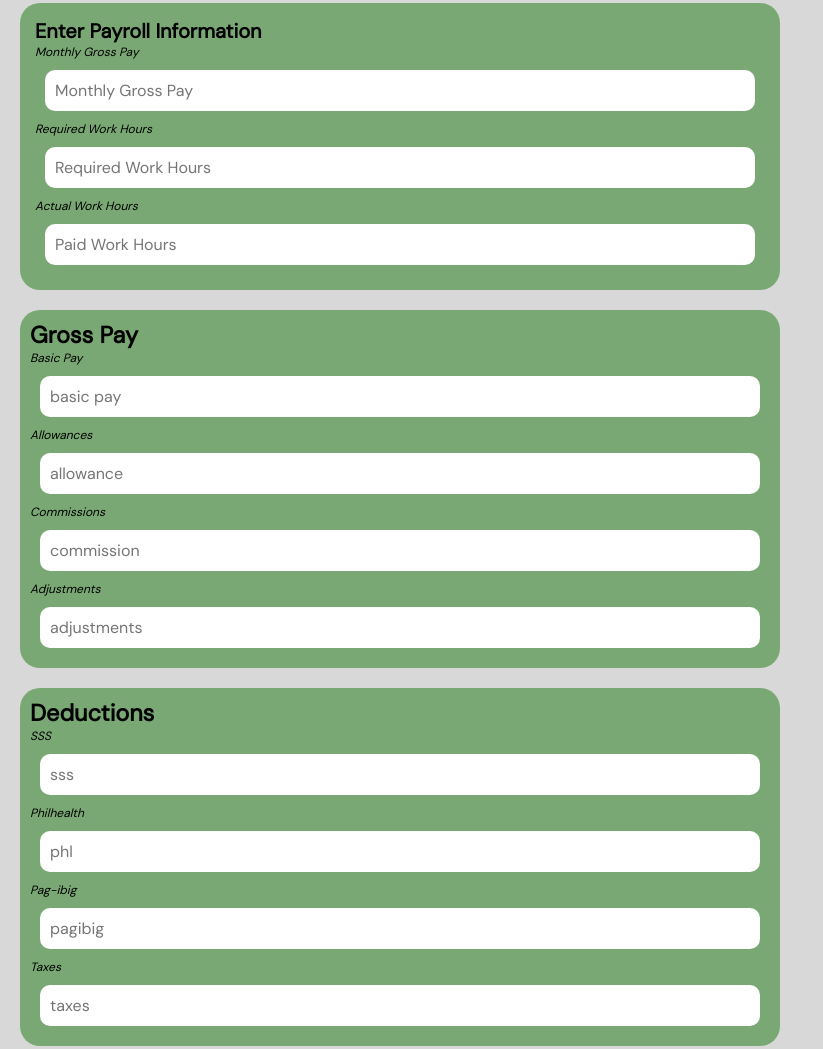
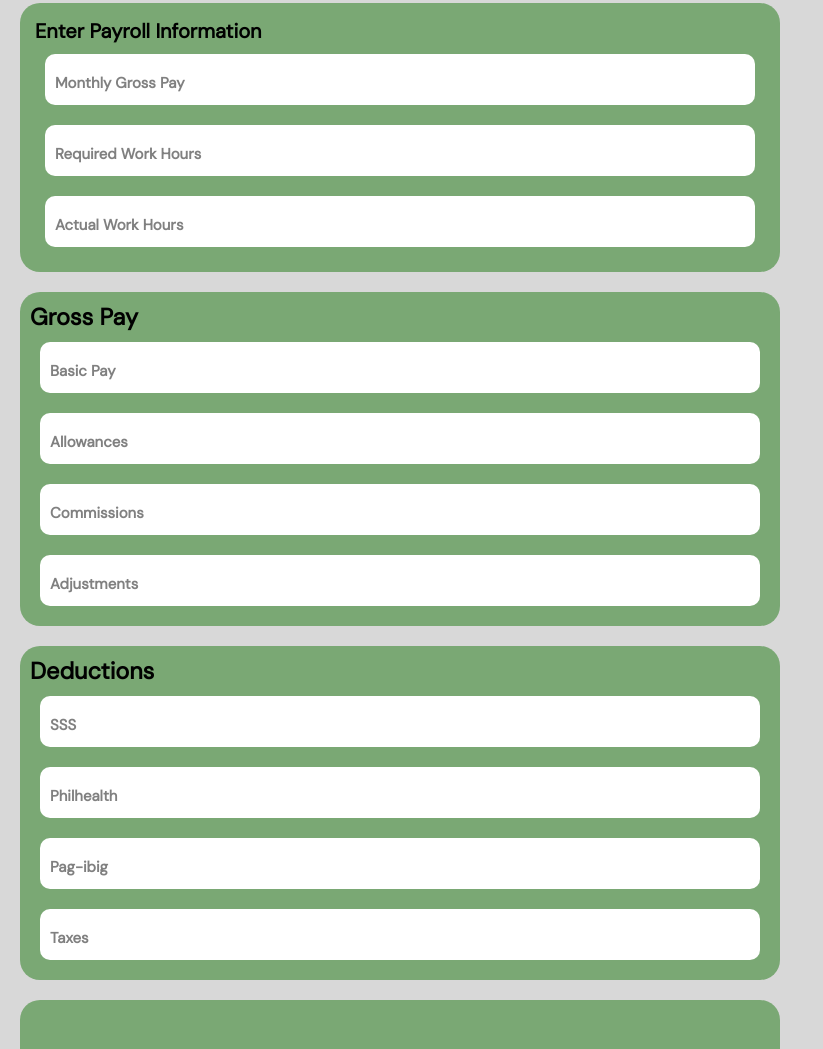
Before and after one commit to atmagat001/payroll, a website: page index.html in a window 1280 px wide. Shown: the part 205-1254 px from the top of the page, without its empty margins (0-823 px from the left). Drawn offline with Linux system fonts and the light colour scheme.

Commit message:
adjusted the design

```diff
--- a/index.html
+++ b/index.html
@@ -31,12 +31,29 @@
 
         <div class="payroll-info wrapper " >
             <h4>Enter Payroll Information</h4>
-            <label for="">Monthly Gross Pay</label>
-            <input type="text" id="monthlyPay" placeholder="Monthly Gross Pay">
-            <label for="">Required Work Hours</label>
-            <input type="text" id="requiredHours" placeholder="Required Work Hours">
-            <label for="">Actual Work Hours</label>
-            <input type="text" id="actualHours" placeholder="Paid Work Hours">
+            <div class="input-box">
+
+                <input type="text" id="monthlyPay" required="true" placeholder="">
+                <span for="">Monthly Gross Pay</span>
+
+            </div>
+
+            <div class="input-box">
+            <input type="text" id="requiredHours" required="true" placeholder="">
+            <span for="">Required Work Hours</span>
+
+
+
+            </div>
+
+            <div class="input-box">
+                <input type="text" id="actualHours" required="true" placeholder="">
+                <span for="">Actual Work Hours</span>
+            </div>
+
+
+
+
 
 
 
@@ -47,19 +64,61 @@
 
         <div class="wrapper-detail wrapper">
             <h3>Gross Pay</h3>
-            <label for="">Basic Pay</label><input type="text" id="basic"  placeholder="basic pay">
-            <label for="">Allowances</label><input type="text" id="allowance" placeholder="allowance" >
-            <label for="">Commissions</label><input type="text" id="commission" placeholder="commission">
-            <label for="">Adjustments</label><input type="text" id="adjustments" placeholder="adjustments">
+            <div class="input-box">
+                <input type="text" id="basic"  required="false" placeholder="">
+                <span for="">Basic Pay</span>
+
+            </div>
+
+            <div class="input-box">
+                <input type="text" id="allowance" required="false" placeholder="" >
+                <span for="">Allowances</span>
+
+            </div>
+
+            <div class="input-box">
+                <input type="text" id="commission" required="false" placeholder="">
+                <span for="">Commissions</span>
+
+            </div>
+
+           <div class="input-box">
+                <input type="text" id="adjustments" required="false" placeholder="">
+                <span for="">Adjustments</span>
+           </div>
+
+
+
 
         </div>
 
         <div class="wrapper-detail wrapper">
+
             <h3>Deductions</h3>
-            <label for="">SSS</label><input type="text" id="sss"  placeholder="sss">
-            <label for="">Philhealth</label><input type="text" id="phl" placeholder="phl">
-            <label for="">Pag-ibig</label><input type="text" id="pagibig" placeholder="pagibig">
-            <label for="">Taxes</label><input type="text" id="taxes" placeholder="taxes">
+
+            <div class="input-box">
+                <input type="text" id="sss" required="false" placeholder="">
+                <span for="">SSS</span>
+
+            </div>
+
+            <div class="input-box">
+                <input type="text" id="phl" required="false" placeholder="">
+                <span for="">Philhealth</span>
+            </div>
+
+            <div class="input-box">
+                <input type="text" id="pagibig" required="false" placeholder="">
+                <span for="">Pag-ibig</span>
+            </div>
+
+            <div class="input-box">
+                <input type="text" id="taxes" required="false" placeholder="">
+                <span for="">Taxes</span>
+            </div>
+
+
+
 
         </div>
 
--- a/styles.css
+++ b/styles.css
@@ -29,7 +29,7 @@
 input {
  margin: 10px;
  border: none;
- padding: 10px;
+ padding: 20px 10px 10px 10px;
  border-radius: 10px;
  font-size: 1rem;
  outline: none;
@@ -68,8 +68,8 @@
 
 }
 
-label {
-    font-style: italic;
+span {
+    pointer-events: none;
     font-size: 12px;
 }
 
@@ -79,3 +79,32 @@
     border: none;
     text-align: center;
 }
+
+
+.input-box {
+    position: relative;
+}
+
+
+
+.input-box span {
+    position: absolute;
+    bottom: 22px;
+    left: 20px;
+    color: gray;
+    font-size: 15px;
+    transition: .4s;
+    font-weight: bold;
+
+}
+
+.input-box input:valid ~ span,
+.input-box input:focus ~ span {
+    transform: translateX(0) translateY(-20px);
+    background-color: rgba(255, 255, 255, .1);
+    color: black;
+    height: 25%;
+    padding: 2px 10px;
+
+
+}
```
